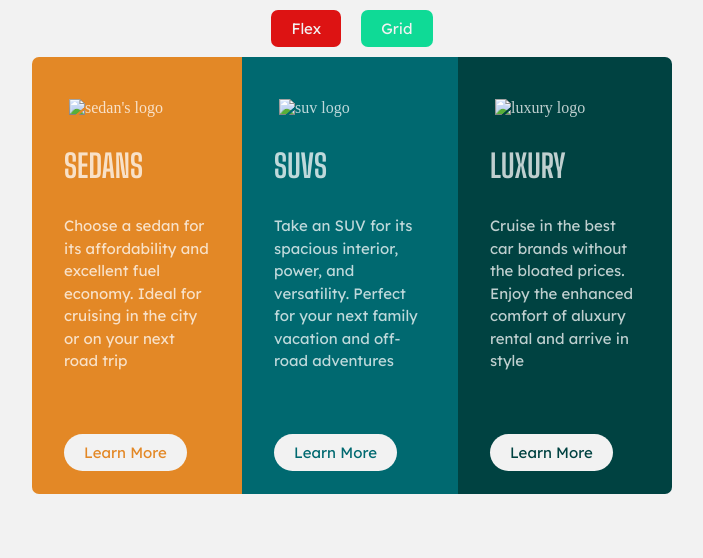
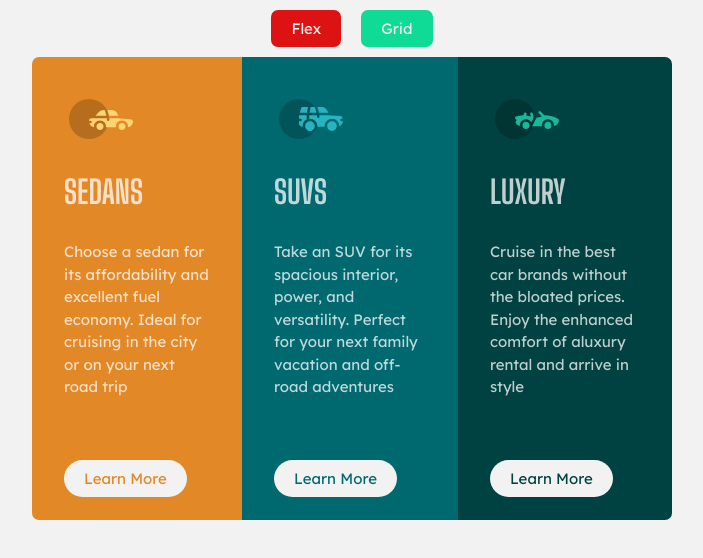
Before and after one commit to samuelgodson55/FLEX-AND-GRID-BOX, a plain HTML site: page index.html in a window 1280 px wide. Shown: the whole page, without its empty margins (288-991 px from the left). Drawn offline with Linux system fonts and the light colour scheme.

Commit message:
Update index.html

```diff
--- a/index.html
+++ b/index.html
@@ -22,7 +22,7 @@
     </header>
     <main>
       <div id="sedans">
-        <img src="./img/icon-sedans.svg" alt="sedan's logo" />
+        <img src="icon-sedans.svg" alt="sedan's logo" />
         <h1 class="title">SEDANS</h1>
         <p class="comment">
           Choose a sedan for its affordability and excellent fuel economy. Ideal
@@ -32,7 +32,7 @@
         <a href="#" class="button">Learn More</a>
       </div>
       <div id="suvs">
-        <img src="./img/icon-suvs.svg" alt="suv logo" />
+        <img src="icon-suvs.svg" alt="suv logo" />
         <h1 class="title">SUVS</h1>
         <p class="comment">
           Take an SUV for its spacious interior, power, and versatility. Perfect
@@ -42,7 +42,7 @@
         <a href="#" class="button">Learn More</a>
       </div>
       <div id="luxury">
-        <img src="./img/icon-luxury.svg" alt="luxury logo" />
+        <img src="icon-luxury.svg" alt="luxury logo" />
         <h1 class="title">LUXURY</h1>
         <p class="comment">
           Cruise in the best car brands without the bloated prices. Enjoy the
```
